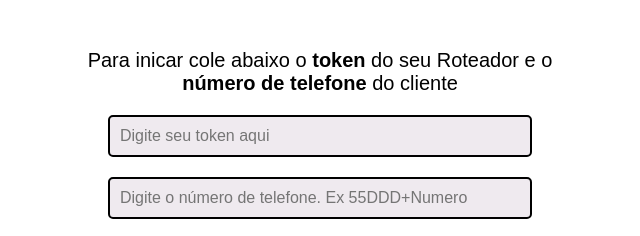
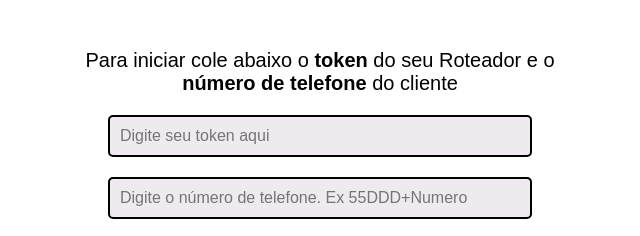
Before and after one commit to Marcos-Rodrigues-Take-Blip/Relatorio-por-telefone---Mensagens-ativas, a plain HTML site: page index.html in a window 1280 px wide. Shown: the part 209-445 px from the top of the page, 320-960 px from the left. Drawn offline with nearby package versions, Linux system fonts and the light colour scheme.

Commit message:
Update index.html

```diff
--- a/index.html
+++ b/index.html
@@ -25,7 +25,7 @@
         <section>
 
             <div id="txt">
-                <p>Para inicar cole abaixo o <b>token</b> do seu Roteador e o <b>número de telefone</b> do cliente</p>
+                <p>Para iniciar cole abaixo o <b>token</b> do seu Roteador e o <b>número de telefone</b> do cliente</p>
                     <label for="token"></label>
                     <input type="text" placeholder="Digite seu token aqui" id="token" name="token"><p>
                     <input type="text" placeholder="Digite o número de telefone. Ex 55DDD+Numero" id="telefone" name="telefone"><p></p>
```
